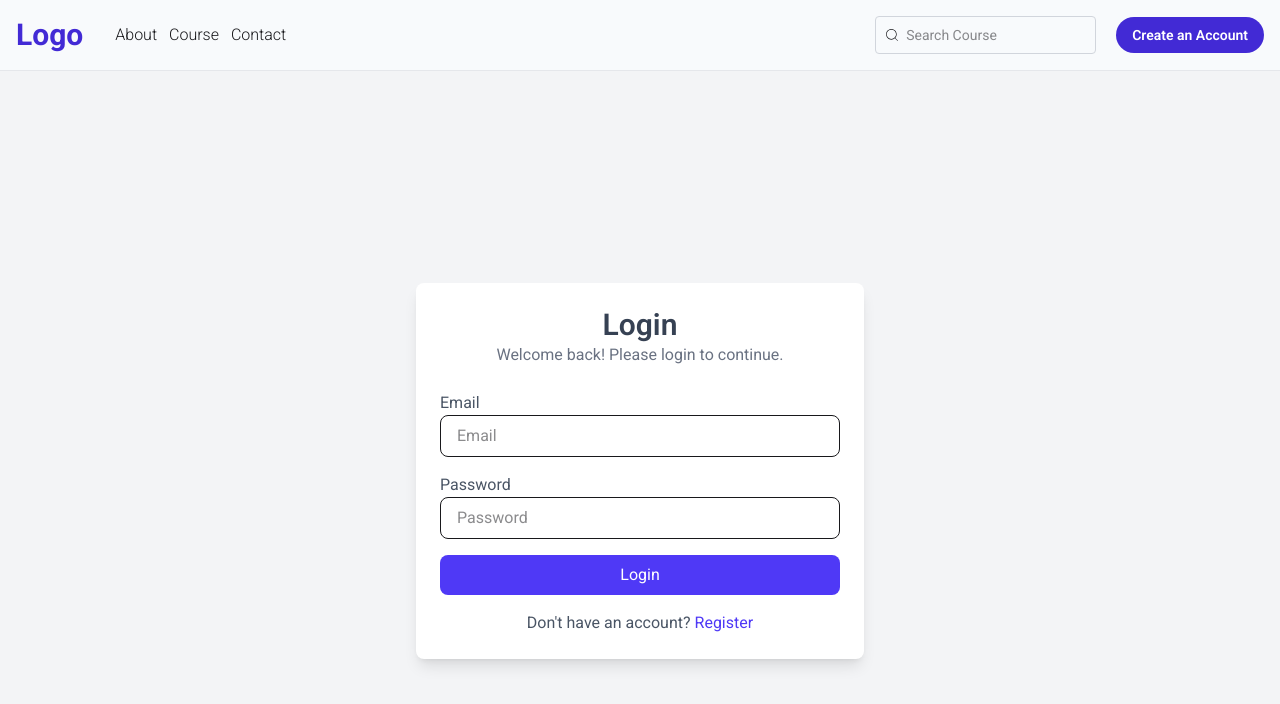
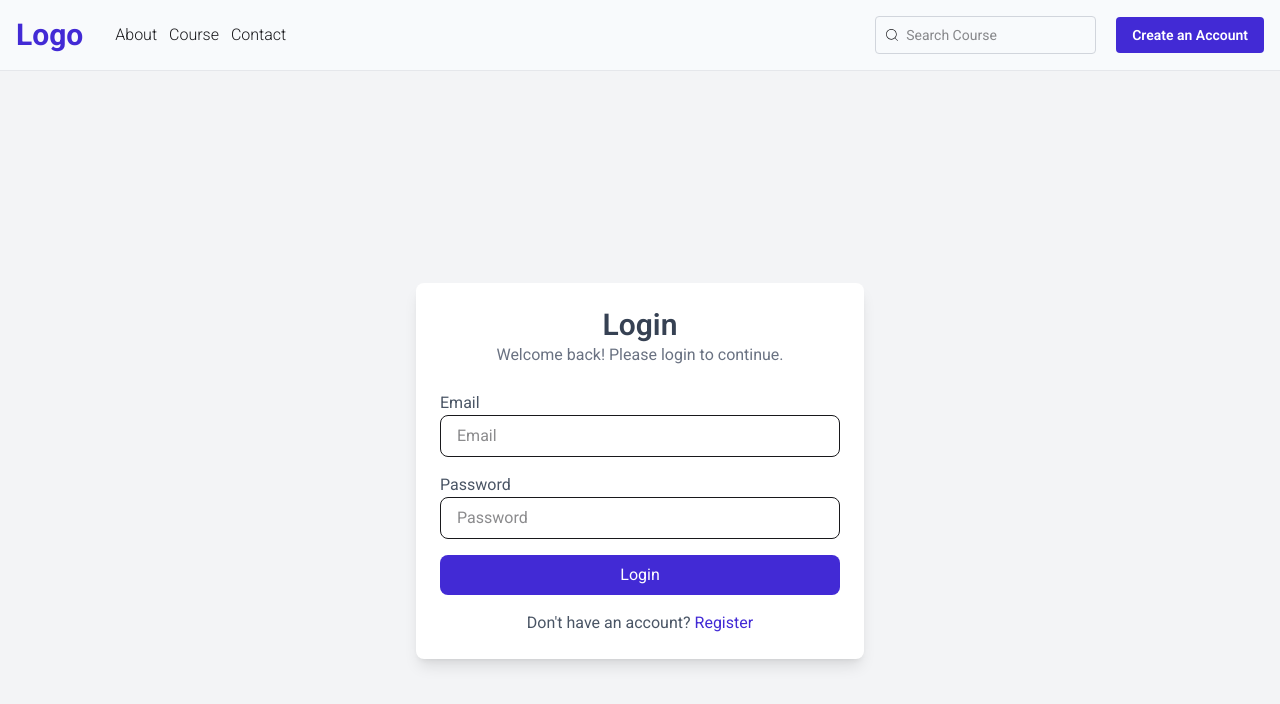
Before and after one commit to mehedifiz/school-of-robotics-client, a React (Vite) app: page /register in a window 1280 px wide. Shown: the top 704 px of the page. Built offline with nearby package versions, Linux system fonts and the light colour scheme; what tailwindcss-animated would draw is missing.

Commit message:
add register-login page

```diff
--- a/src/components/Nav.jsx
+++ b/src/components/Nav.jsx
@@ -7,25 +7,34 @@ const Nav = () => {
       <div className="max-w-7xl mx-auto p-4">
         <div className=" mx-auto flex justify-between items-center">
           <div className="flex items-center gap-x-8">
-                  <Link to='/' className="text-3xl text-primary font-bold">Logo</Link>
+            <Link to="/" className="text-3xl text-primary font-bold">
+              Logo
+            </Link>
             <ul className="flex space-x-3 font-light">
-                     <NavLink to='/about'>About</NavLink>
-                     <NavLink to='/course'>Course</NavLink>
-                     <NavLink to='/contact'>Contact</NavLink>
+              <NavLink to="/about">About</NavLink>
+              <NavLink to="/course">Course</NavLink>
+              <NavLink to="/contact">Contact</NavLink>
             </ul>
           </div>
 
           <div className="flex items-center space-x-5">
             <form className="border flex items-center border-gray-300  rounded-sm pl-2 ">
               <CiSearch />
-                     <input type="search" name="" className="p-1.5 outline-0 border-none placeholder:text-sm" placeholder="Search Course"/>
+              <input
+                type="search"
+                name=""
+                className="p-1.5 outline-0 border-none placeholder:text-sm"
+                placeholder="Search Course"
+              />
             </form>
 
-                  <Link to='/register' className="bg-primary px-4 py-2 rounded-full text-white inline-block text-sm font-semibold">
-                  Create an Account</Link>
+            <Link
+              to="/register"
+              className="bg-primary px-4 py-2 rounded-sm text-white inline-block text-sm font-semibold"
+            >
+              Create an Account
+            </Link>
           </div>
-
-
         </div>
       </div>
     </nav>
--- a/src/pages/Register/Register.jsx
+++ b/src/pages/Register/Register.jsx
@@ -41,14 +41,14 @@ const Register = () => {
               placeholder="Password"
             />
           </div>
-          <button className="w-full bg-indigo-600 text-white py-2 rounded-lg hover:bg-indigo-700">
+          <button className="w-full bg-primary text-white py-2 rounded-lg hover:bg-indigo-600">
             {isLogin ? "Login" : "Register"}
           </button>
         </form>
         <p className="text-center text-gray-600 mt-4">
           {isLogin ? "Don't have an account?" : "Already have an account?"}
           <button
-            className="text-indigo-600 hover:underline ml-1"
+            className="text-primary hover:underline ml-1"
             onClick={() => setIsLogin(!isLogin)}
           >
             {isLogin ? "Register" : "Login"}
```
Lines whose indentation alone changed are shown as unchanged.
